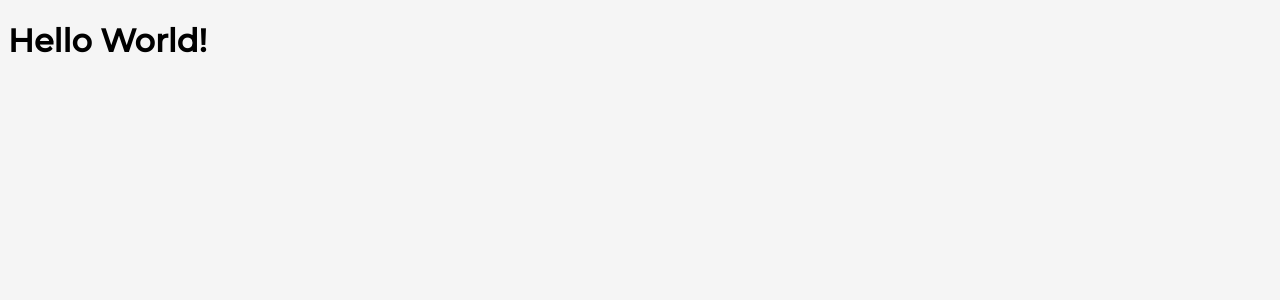
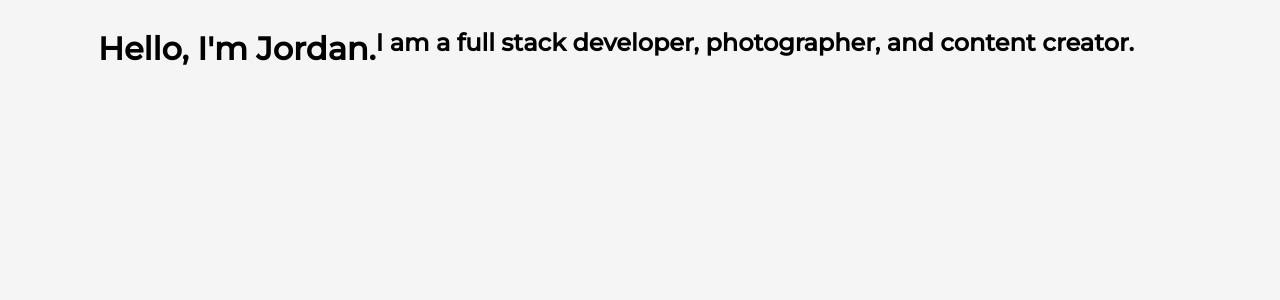
Before and after one commit to inbound-dev/Website, a React (Create React App) app in the folder website/: page /Home in a window 1280 px wide. Shown: the top 300 px of the page. Built offline with nearby package versions, Linux system fonts and the light colour scheme.

Commit message:
404 styling

```diff
--- a/website/src/Pages/Home.js
+++ b/website/src/Pages/Home.js
@@ -1,5 +1,5 @@
 import globalStyle from "../Styles/GlobalStyle.css"
-import style from "../Styles/HomeStyle.css"
+import style from "../Styles/HomeStyle.module.css"
 
 //allows users to use dark mode (browser prefrence settings)
 //still needs css implementation
@@ -14,10 +14,14 @@ function useDarkMode(){
 //main function containing home page
 function Home(){
     return(
-        <div>
-            <useDarkMode />
-            <h1>Hello World!</h1>
+        <>
+        <div className={style.header}>
+            <div className={style.headerText}>
+                <h1>Hello, I'm Jordan.</h1>
+                <h2>I am a full stack developer, photographer, and content creator.</h2>
+            </div>
         </div>
+        </>
     );
  }
 
--- /dev/null
+++ b/website/src/Styles/HomeStyle.module.css
@@ -0,0 +1,7 @@
+
+
+.headerText{
+    display: flex;
+    justify-content: center;
+    vertical-align: middle;
+}
```
Also changed, not shown: website/src/Styles/HomeStyle.css (deleted).
